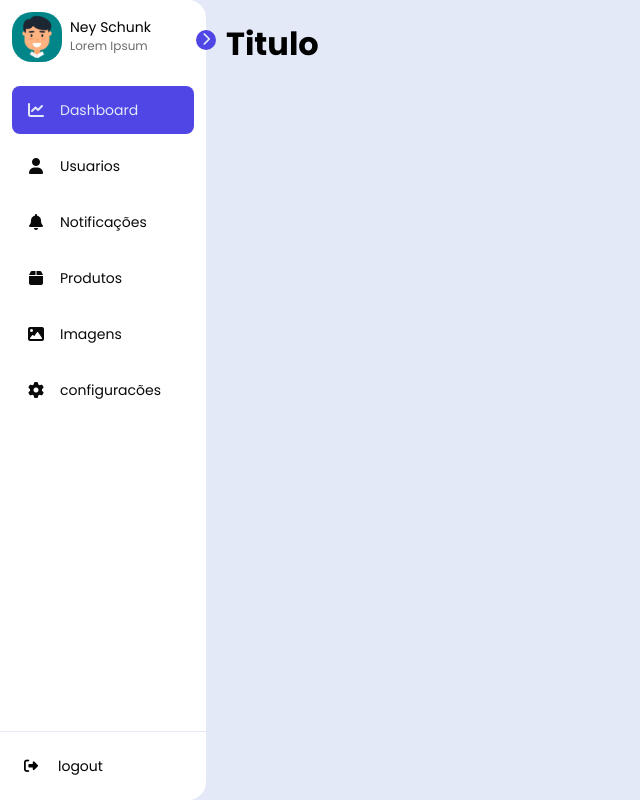
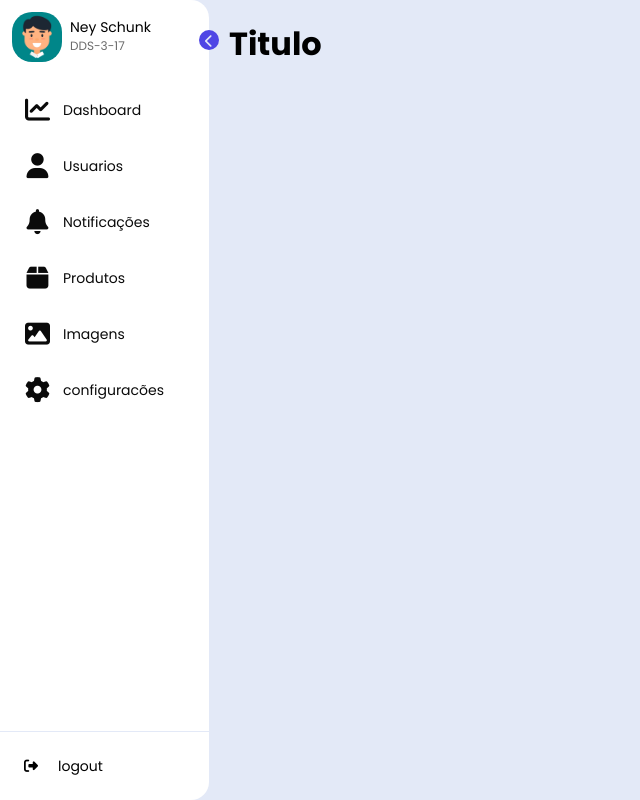
Before and after one commit to ValdineideSchunk/menus_responsivos, a plain HTML site: page menu_lateral/index.html in a window 1280 px wide. Both pictures are taken after a click on the button 82 px from the left and 40 px from the top of the page. Shown: the whole page, without its empty margins (0-640 px from the left). Drawn offline with Linux system fonts and the light colour scheme.

Commit message:
atualização menu lateral

```diff
--- a/menu_lateral/css/styles.css
+++ b/menu_lateral/css/styles.css
@@ -22,9 +22,10 @@ main{
     height: 100vh;
     border-radius: 0px 18px 18px 0px;
     position: relative;
-    transition: all .5s;
+    transition: min-width 0.6s; /* Sincronize com o tempo do JavaScript */
     min-width: 82px;
 }
+
 
 #sidebar_content{
     padding: 12px;
@@ -67,9 +68,7 @@ main{
     cursor: pointer;
 }
 
-.side-item.active {
-    background-color: #4f46e5;
-}
+
 .side-item:hover:not(active), #logout_btn:hover{
     background-color: #e3e9f7;
 }
@@ -77,21 +76,18 @@ main{
     text-decoration: none;
     display: flex;
     align-items: center;
-    justify-content: center;
     color: #0a0a0a;
-
-}
-
-.side-item.active a {
-    color: #e3e9f7;
+    justify-content: flex-start; /* Mantém os ícones à esquerda */
+    gap: 14px; /* Espaço fixo entre o ícone e o texto */
 }
 
 .side-item a i {
     display: flex;
     align-items: center;
     justify-content: center;
-    width: 20px;
+    width: 23px;
     height: 20px;
+    font-size: 25px;
 }
 
 #logout {
@@ -123,13 +119,14 @@ main{
     height: 20px;
     border: none;
     cursor: pointer;
+    transition: transform 0.3s ease; /* Adiciona uma transição suave para a rotação */
 }
 
 #open_btn_icon {
     transition: transform .3s ease;
 }
-.open-sidebar #open_btn_icon {
-    transform: rotate(180deg);
+#sidebar.open-sidebar #open_btn {
+    transform: rotate(180deg); /* Rotaciona o botão quando o menu está aberto */
 }
 
 .item-description {
@@ -138,20 +135,18 @@ main{
     white-space: nowrap;
     text-overflow: ellipsis;
     font-size: 14px;
-    transition: width .6s;
-    height: 0px;
+    transition: width 0.6s; /* Sincronize com o tempo do JavaScript */
+    height: 20px;
 }
 
-#sidebar.open-sidebar{
-    min-width: 150px;
+#sidebar.open-sidebar {
+    min-width: 200px; /* Ajuste a largura conforme necessário */
 }
 
 #sidebar.open-sidebar .item-description {
-    width: 120px;
-    height: 20px;
+    width: 10px; /* Ajuste a largura conforme necessário */
 }
 
 #sidebar.open-sidebar .side-item a {
-    justify-content: flex-start;
-    gap: 14px;
+    justify-content: flex-start; /* Mantém a posição fixa dos ícones */
 }
--- a/menu_lateral/index.html
+++ b/menu_lateral/index.html
@@ -18,13 +18,13 @@
                         Ney Schunk
                     </span>
                     <span class="item-description">
-                        Lorem Ipsum
+                        DDS-3-17
                     </span>
                 </p>
             </div>
 
             <ul id="side_items">
-                <li class="side-item active">
+                <li class="side-item">
                     <a href="#">
                         <i class="fa-solid fa-chart-line"></i>
                         <span class="item-description">
--- a/menu_lateral/js/script.js
+++ b/menu_lateral/js/script.js
@@ -1,3 +1,18 @@
 document.getElementById('open_btn').addEventListener('click', function () {
-    document.getElementById('sidebar').classList.toggle('open-sidebar');
+    const sidebar = document.getElementById('sidebar');
+    const descriptions = document.querySelectorAll('.item-description');
+
+    if (sidebar.classList.contains('open-sidebar')) {
+        // Esconde os nomes e fecha o menu simultaneamente
+        sidebar.classList.remove('open-sidebar');
+        descriptions.forEach(description => {
+            description.style.width = '0px';
+        });
+    } else {
+        // Abre o menu e mostra os nomes simultaneamente
+        sidebar.classList.add('open-sidebar');
+        descriptions.forEach(description => {
+            description.style.width = '120px';
+        });
+    }
 });
```
